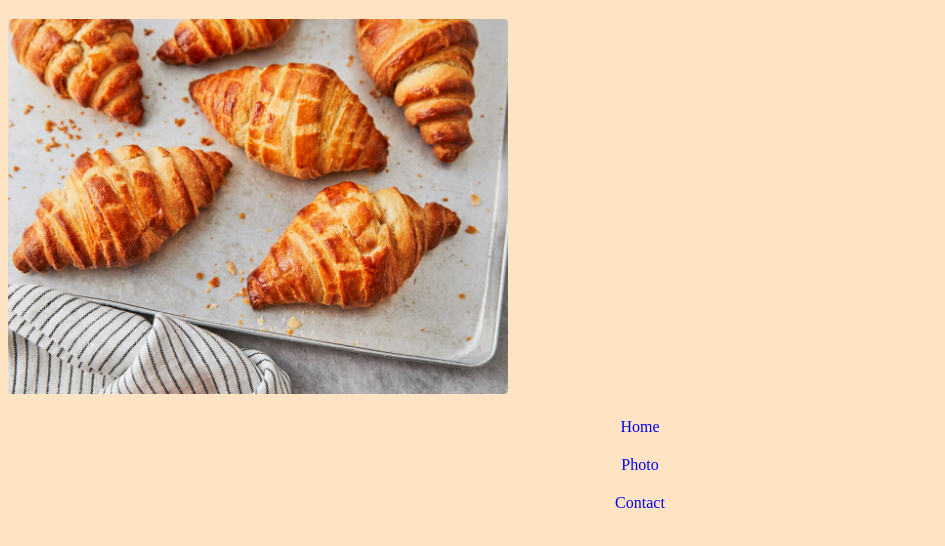
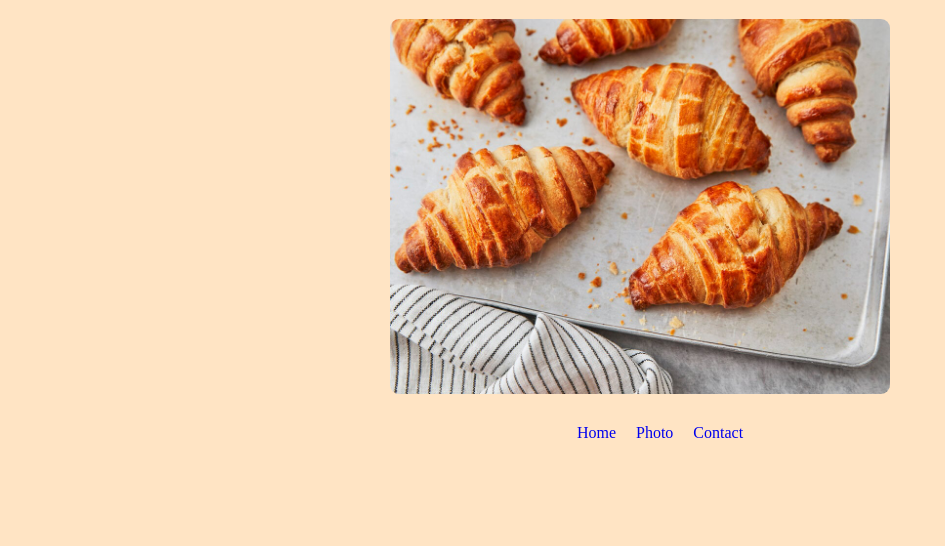
Before and after one commit to MadlenSummer/Multipe-Pages-Static-Website, a plain HTML site: page photo.html in a window 1280 px wide. Shown: the part 62-608 px from the top of the page, without its empty margins (0-945 px from the left). Drawn offline with Linux system fonts and the light colour scheme.

Commit message:
css adjustments

```diff
--- a/css/style.css
+++ b/css/style.css
@@ -11,13 +11,21 @@ p {
     text-align: center;
     margin: 0 auto;
 }
+ul {
+    margin-top: 20px;
+    list-style-type: none;
+    text-align: center;
+    display: flex;
+        justify-content: center;
+}
+
+li {
+    padding: 10px;
+}
 
 a {
     text-decoration: none;
     text-align: center;
-    margin-top: 20px;
-    display: flex;
-    justify-content: center;
 }
 
 a:hover {
@@ -25,6 +33,8 @@ a:hover {
 }
 
 img {
-    border-radius: 4px;
-    text-align: center;
+    border-radius: 9px;
+    display: block;
+        max-width: 100%;
+        margin: 0 auto;
 }
--- a/photo.html
+++ b/photo.html
@@ -10,12 +10,16 @@
 <body>
     <h1>🥐 These are yummy croissants</h1>
     <img src="/images/croissant.jpeg" width="500"/>
-    <div>
-        <span>
-    <a href="/">Home</a>
-    <a href="/photo.html">Photo</a>
-    <a href="/contact.html">Contact</a>
-    </span>
-    </div>
+    <ul>
+        <li>
+            <a href="/">Home</a>
+        </li>
+        <li>
+            <a href="/photo.html">Photo</a>
+        </li>
+        <li>
+            <a href="/contact.html">Contact</a>
+        </li>
+    </ul>
 </body>
 </html>
```
Also changed, not shown: contact.html (+8 -4 lines), index.html (+8 -3 lines).
